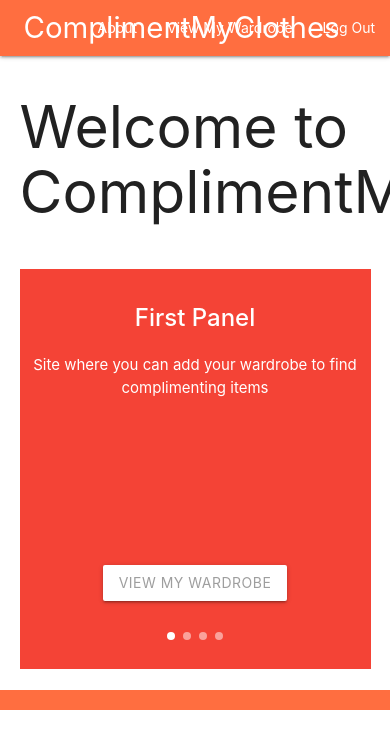
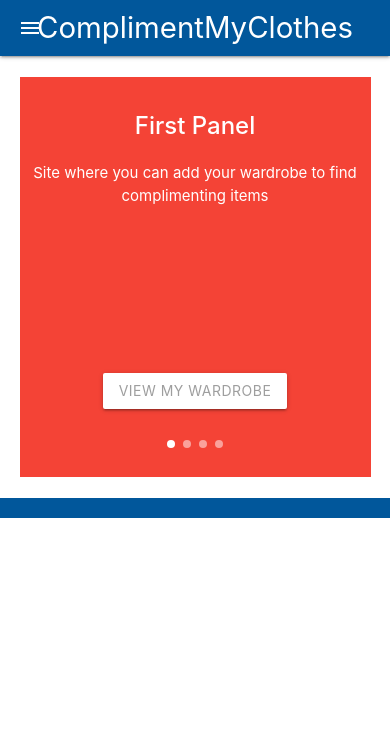
Before and after one commit to calmlb/ComplimentMyClothes, a Django app: page / in a window 390 px wide; the page is wider, and only the part inside the window is pictured. Shown: the top 749 px of that part. Run offline with Django 3.2, Linux system fonts and the light colour scheme; the visitor is signed in with stand-in values (Sample User, id 1).

Commit message:
add responsive menu or desktop and mobile

```diff
--- a/main_app/templates/base.html
+++ b/main_app/templates/base.html
@@ -16,11 +16,10 @@
 <body>
   <header class="navbar-fixed">
     <nav>
-      <div class="nav-wrapper deep-orange accent-2">
-        <ul>
-          <li><a href="/" class="left brand-logo">&nbsp;&nbsp;ComplimentMyClothes&nbsp;&nbsp;</a></li>
-        </ul>
-        <ul class="right">
+      <div class="nav-wrapper light-blue darken-4">
+        <a href="/" class="brand-logo">ComplimentMyClothes</a>
+        <a href="#" data-target="mobile-demo" class="sidenav-trigger"><i class="material-icons">menu</i></a>
+        <ul class="right hide-on-med-and-down">
           <li><a href="{% url 'about' %}">About</a></li>
           {% if user.is_authenticated %}
           <!-- <li><a href="{% url 'home' %}">My Clothing</a></li>  -->
@@ -32,19 +31,34 @@
               <li><a href="{% url 'login' %}">Log In</a></li>
           {% endif %}
         </ul>
-        </ul>
       </div>
     </nav>
   </header>
+  <ul class="sidenav" id="mobile-demo">
+    <li><a href="{% url 'about' %}">About</a></li>
+    {% if user.is_authenticated %}
+    <!-- <li><a href="{% url 'home' %}">My Clothing</a></li>  -->
+        <li><a href="{% url 'clothing_all' %}">View My Wardrobe</a></li>
+    <!-- <li><a href="{% url 'clothing_create' %}">Add Clothing</a></li> -->
+        <li><a href="{% url 'logout' %}">Log Out</a></li>
+    {% else %}
+        <li><a href="{% url 'signup' %}">Sign Up</a></li>
+        <li><a href="{% url 'login' %}">Log In</a></li>
+    {% endif %}
+  </ul>
   <main class="container">
     {% block content %}
     {% endblock %}
   </main>
-  <footer class="page-footer deep-orange accent-2">
+  <footer class="page-footer light-blue darken-4">
     <div class="right">All Rights Reserved, &copy; 2021 ComplimentMyClothes &nbsp;</div>
   </footer>
   <script defer>
   M.AutoInit();
+  document.addEventListener('DOMContentLoaded', function() {
+    var elems = document.querySelectorAll('.sidenav');
+    var instances = M.Sidenav.init(elems, options);
+  });
   var elems = document.querySelectorAll('.carousel');
   var xinstances = M.Carousel.init(elems, {
                   fullWidth: true,
--- a/main_app/templates/home.html
+++ b/main_app/templates/home.html
@@ -1,7 +1,5 @@
 {% extends 'base.html' %}
 {% block content %}
-<h1>Welcome to ComplimentMyClothes</h1>
-
 <br>
 
 <div class="carousel carousel-slider center">
```
Lines whose indentation alone changed are shown as unchanged.
